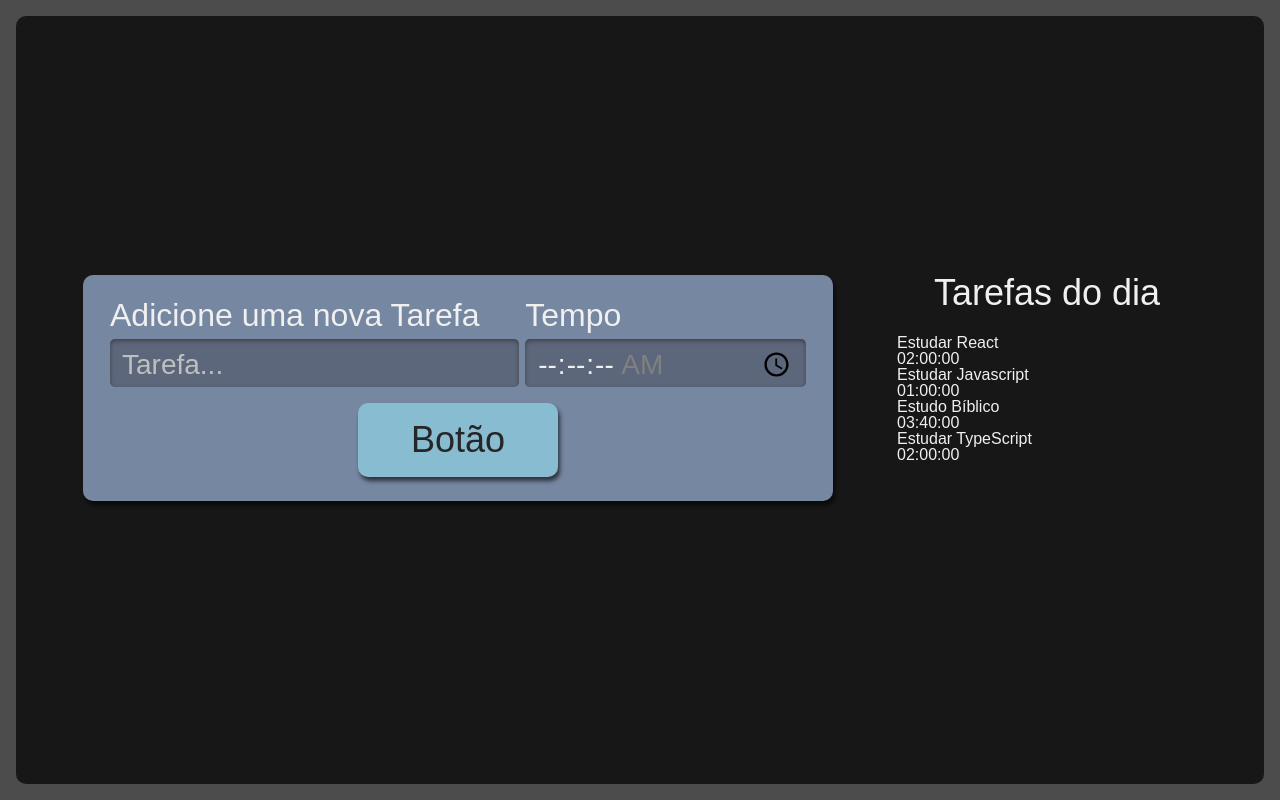
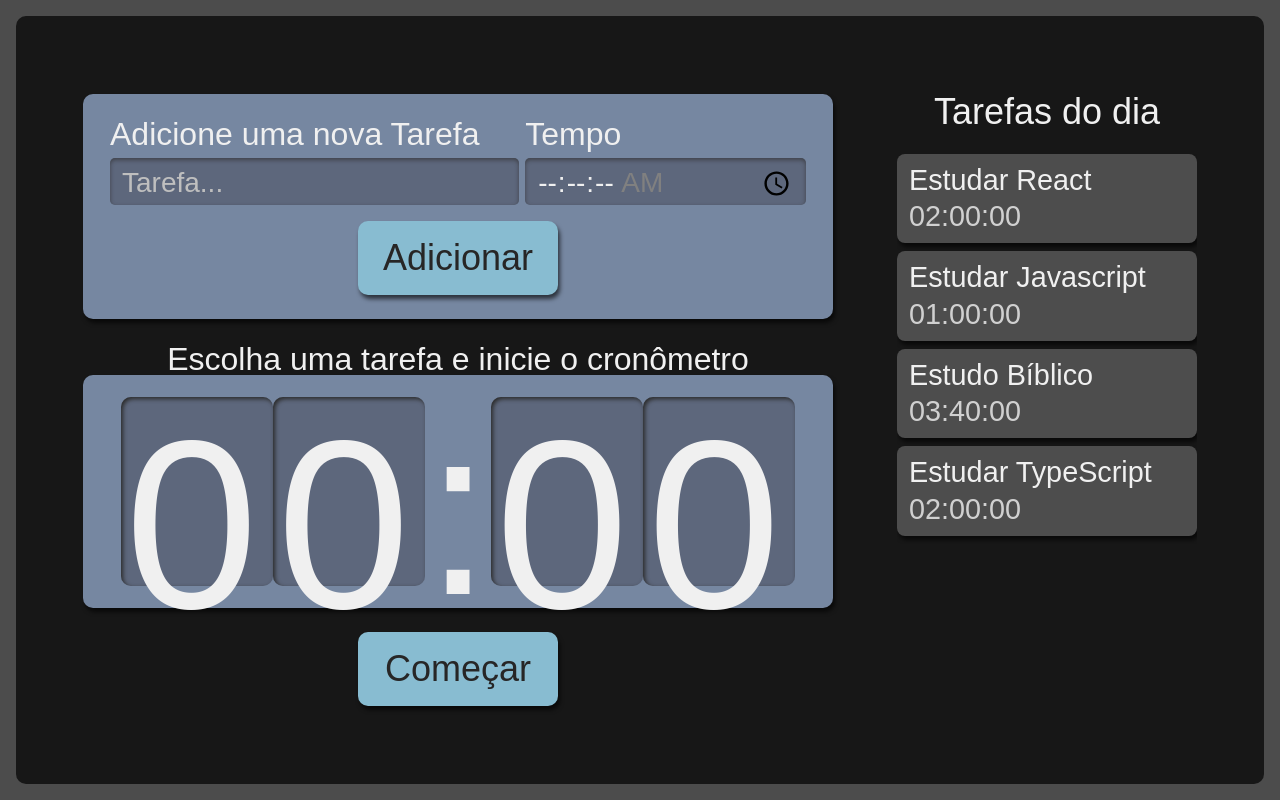
Before and after one commit to franklindrw/gerenciador-de-tarefas, a React (Create React App) app: page / in a window 1280 px wide. Built offline with nearby package versions, Linux system fonts and the light colour scheme.

Commit message:
adicionando cronometro e usando props

```diff
--- a/src/components/button/index.tsx
+++ b/src/components/button/index.tsx
@@ -1,8 +1,8 @@
 import React from "react";
 import style from "./button.module.scss";
 
-export class Button extends React.Component {
+export class Button extends React.Component<{ texto: string }> {
     render() {
-        return <button className={style.botao}>Botão</button>;
+        return <button className={style.botao}> {this.props.texto} </button>;
     }
 }
--- /dev/null
+++ b/src/components/cronometro/Cronometro.module.scss
@@ -0,0 +1,58 @@
+.cronometro {
+    display: flex;
+    flex-direction: column;
+    align-items: center;
+    grid-area: cronometro;
+
+    .relogioWrapper {
+        align-items: center;
+        background-color: #7687a1;
+        border-radius: 10px;
+        box-shadow: 2px 4px 4px #0000009f;
+        box-sizing: border-box;
+        display: flex;
+        font-size: 5rem;
+        justify-content: center;
+        margin-bottom: 24px;
+        padding: 16px 12px;
+        width: 100%;
+    }
+
+    .titulo {
+        font-size: 2rem;
+    }
+
+    button {
+        background-color: #88bcd1;
+        border-radius: 10px;
+        box-shadow: 2px 4px 4px #0000009f;
+        color: #272626;
+        cursor: pointer;
+        font-size: 1.25rem;
+        padding: 16px;
+        width: 150px;
+
+        &:active {
+            background-color: #7ca6b7;
+            box-shadow: 2px 2px 4px #0000009f inset;
+            cursor: auto;
+        }
+    }
+
+    @media screen and (min-width: 1280px) {
+        .relogioWrapper {
+            font-size: 15rem;
+        }
+
+        p {
+            font-size: 2rem;
+        }
+
+        button {
+            grid-column-start: span 2;
+            justify-self: center;
+            width: 200px;
+            font-size: 2.25rem;
+        }
+    }
+}
--- /dev/null
+++ b/src/components/cronometro/index.tsx
@@ -0,0 +1,19 @@
+import { Button } from "../button";
+import Relogio from "./relogio";
+import style from "./Cronometro.module.scss";
+
+export default function Cronometro() {
+    return (
+        <div className={style.cronometro}>
+            <p className={style.titulo}>
+                Escolha uma tarefa e inicie o cronômetro
+            </p>
+
+            <div className={style.relogioWrapper}>
+                <Relogio />
+            </div>
+
+            <Button texto="Começar" />
+        </div>
+    );
+}
--- /dev/null
+++ b/src/components/cronometro/relogio/Relogio.module.scss
@@ -0,0 +1,21 @@
+.relogioNumero {
+    background-color: #5d677c;
+    box-shadow: 2px 2px 4px #2b2b2b inset;
+    height: 3.6rem;
+    width: 3rem;
+    padding: 8px 4px;
+    border-radius: 10px;
+
+    @media screen and (min-width: 1280px) {
+        height: 10.8rem;
+        width: 9rem;
+    }
+}
+
+.relogioDivisao {
+    height: 4.2rem;
+
+    @media screen and (min-width: 1280px) {
+        height: 12.6rem;
+    }
+}
--- /dev/null
+++ b/src/components/cronometro/relogio/index.tsx
@@ -0,0 +1,13 @@
+import style from "./Relogio.module.scss";
+
+export default function Relogio() {
+    return (
+        <>
+            <span className={style.relogioNumero}>0</span>
+            <span className={style.relogioNumero}>0</span>
+            <span className={style.relogioDivisao}>:</span>
+            <span className={style.relogioNumero}>0</span>
+            <span className={style.relogioNumero}>0</span>
+        </>
+    );
+}
--- a/src/components/formulario/index.tsx
+++ b/src/components/formulario/index.tsx
@@ -30,7 +30,7 @@
                     />
                 </div>
 
-                <Button />
+                <Button texto="Adicionar" />
             </form>
         );
     }
--- a/src/components/lista/index.tsx
+++ b/src/components/lista/index.tsx
@@ -1,4 +1,5 @@
 import React from "react";
+import Item from "./item";
 import style from "./lista.module.scss";
 
 export default function Lista() {
@@ -25,11 +26,8 @@
         <aside className={style.listaTarefas}>
             <h2> Tarefas do dia </h2>
             <ul>
-                {tarefas.map((tarefas, index) => (
-                    <li key={index} className="item">
-                        <h3>{tarefas.tarefa}</h3>
-                        <span>{tarefas.tempo}</span>
-                    </li>
+                {tarefas.map((item, index) => (
+                    <Item key={index} tarefa={item.tarefa} tempo={item.tempo} />
                 ))}
             </ul>
         </aside>
--- /dev/null
+++ b/src/components/lista/item/index.tsx
@@ -0,0 +1,16 @@
+import style from "../lista.module.scss";
+
+export default function Item({
+    tarefa,
+    tempo,
+}: {
+    tarefa: string;
+    tempo: string;
+}) {
+    return (
+        <li className={style.item}>
+            <h3>{tarefa}</h3>
+            <span>{tempo}</span>
+        </li>
+    );
+}
--- a/src/components/pages/App.tsx
+++ b/src/components/pages/App.tsx
@@ -1,6 +1,7 @@
 import React from "react";
 import { Formulario } from "../../components/formulario";
 import Lista from "../../components/lista";
+import Cronometro from "../cronometro";
 import style from "./App.module.scss";
 
 function App() {
@@ -8,6 +9,7 @@
         <div className={style.AppStyle}>
             <Formulario />
             <Lista />
+            <Cronometro />
         </div>
     );
 }
```
